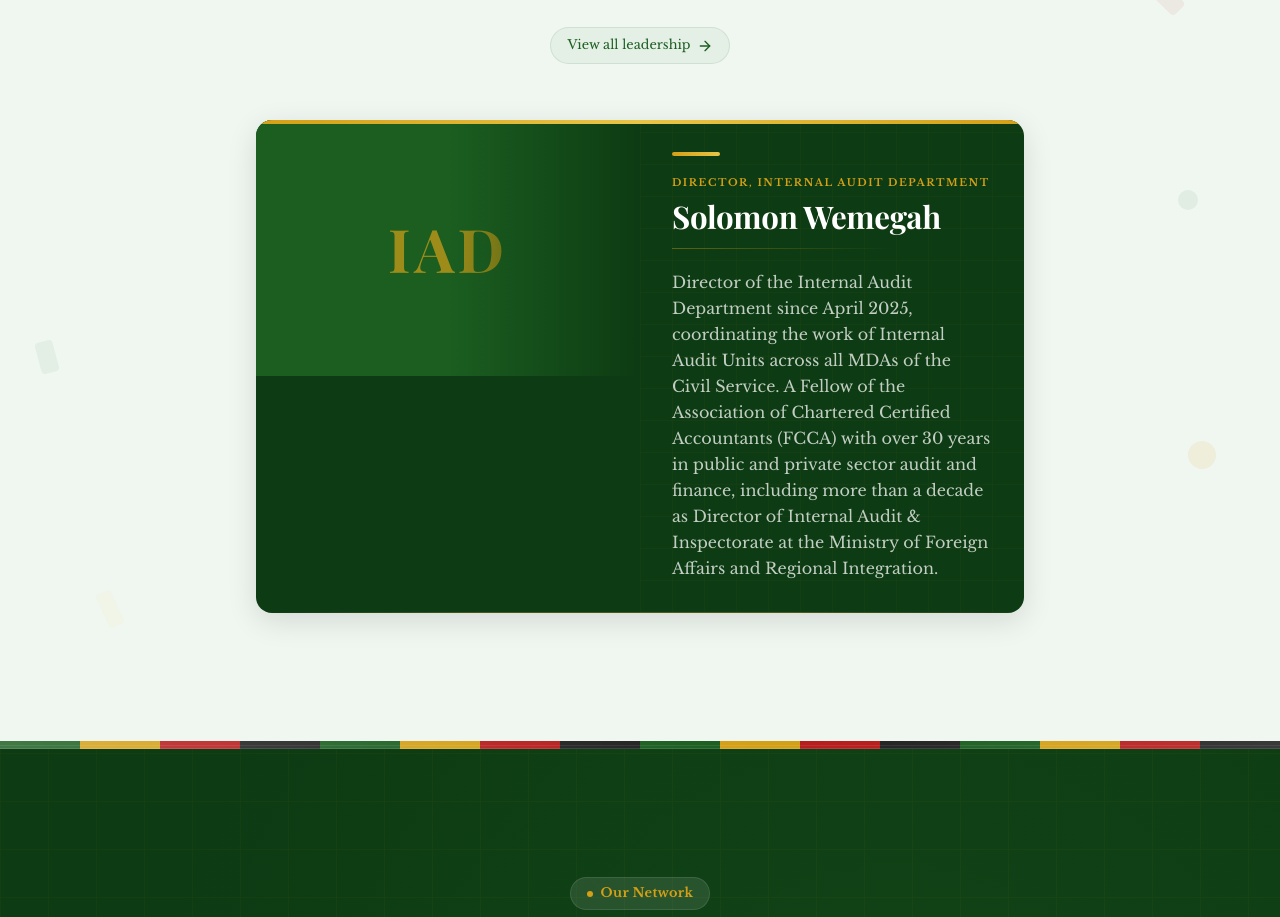
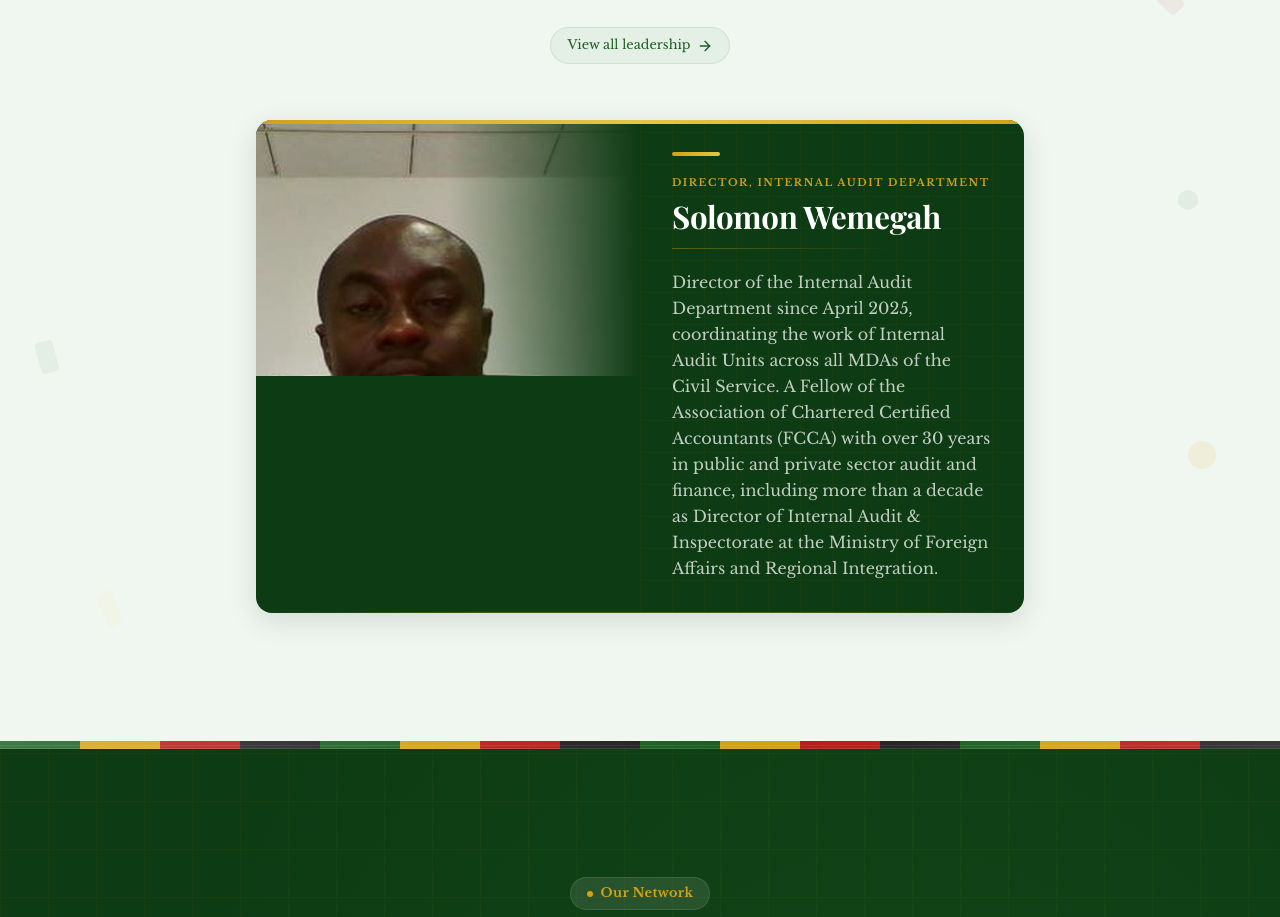
Before and after one commit to ghwmelite-dotcom/IAD, a Next.js app: page / in a window 1280 px wide. Shown: the part 3540-4457 px from the top of the page. Built offline with nearby package versions, Linux system fonts and the light colour scheme.

Commit message:
Add Director Solomon Wemegah portrait (interim, cropped)

```diff
--- a/src/app/about/leadership/page.tsx
+++ b/src/app/about/leadership/page.tsx
@@ -8,7 +8,7 @@ const LEADERS = [
     name: 'Solomon Wemegah',
     title: 'Director, Internal Audit Department',
     bio: 'Solomon Wemegah is the Director of the Internal Audit Department at the Office of the Head of Civil Service, a position he has held since April 2025. As head of the department, he leads and coordinates the work of Internal Audit Units across all Ministries, Departments and Agencies of the Civil Service — every MDA’s Internal Audit Unit, though led by its own head, answers to the Director of Internal Audit. A Fellow of the Association of Chartered Certified Accountants (FCCA), he previously served for over a decade as Director of Internal Audit & Inspectorate at the Ministry of Foreign Affairs and Regional Integration. His career spans more than three decades across public and private sector audit and finance — including audit practice with Price Waterhouse Coopers, finance leadership at Pontil Minerex and TIC International, and strategic consulting as Director of Elitrust Finecon. He holds a BA from the University of Ghana and professional training from the Institute of Professional Studies.',
-    photoUrl: null as string | null,
+    photoUrl: '/images/leadership/solomon-wemegah.jpg',
   },
 ];
 
@@ -32,7 +32,7 @@ export default function LeadershipPage() {
                       src={leader.photoUrl}
                       alt={leader.name}
                       fill
-                      className="object-cover object-[85%_20%] scale-[1.2]"
+                      className="object-cover object-center"
                       sizes="(max-width: 768px) 100vw, 33vw"
                     />
                   ) : (
--- a/src/components/home/leadership-spotlight.tsx
+++ b/src/components/home/leadership-spotlight.tsx
@@ -14,9 +14,9 @@ const LEADERS = [
     name: 'Solomon Wemegah',
     title: 'Director, Internal Audit Department',
     bio: 'Director of the Internal Audit Department since April 2025, coordinating the work of Internal Audit Units across all MDAs of the Civil Service. A Fellow of the Association of Chartered Certified Accountants (FCCA) with over 30 years in public and private sector audit and finance, including more than a decade as Director of Internal Audit & Inspectorate at the Ministry of Foreign Affairs and Regional Integration.',
-    photoUrl: null as string | null,
-    imagePosition: '85% 18%',
-    imageScale: 'scale-[1.2] sm:scale-[1.1]',
+    photoUrl: '/images/leadership/solomon-wemegah.jpg',
+    imagePosition: '50% 30%',
+    imageScale: 'scale-100',
   },
 ];
 
```
Also changed, not shown: public/images/leadership/solomon-wemegah.jpg (added), 1 other file (tests, documents, lock files or other folders).
